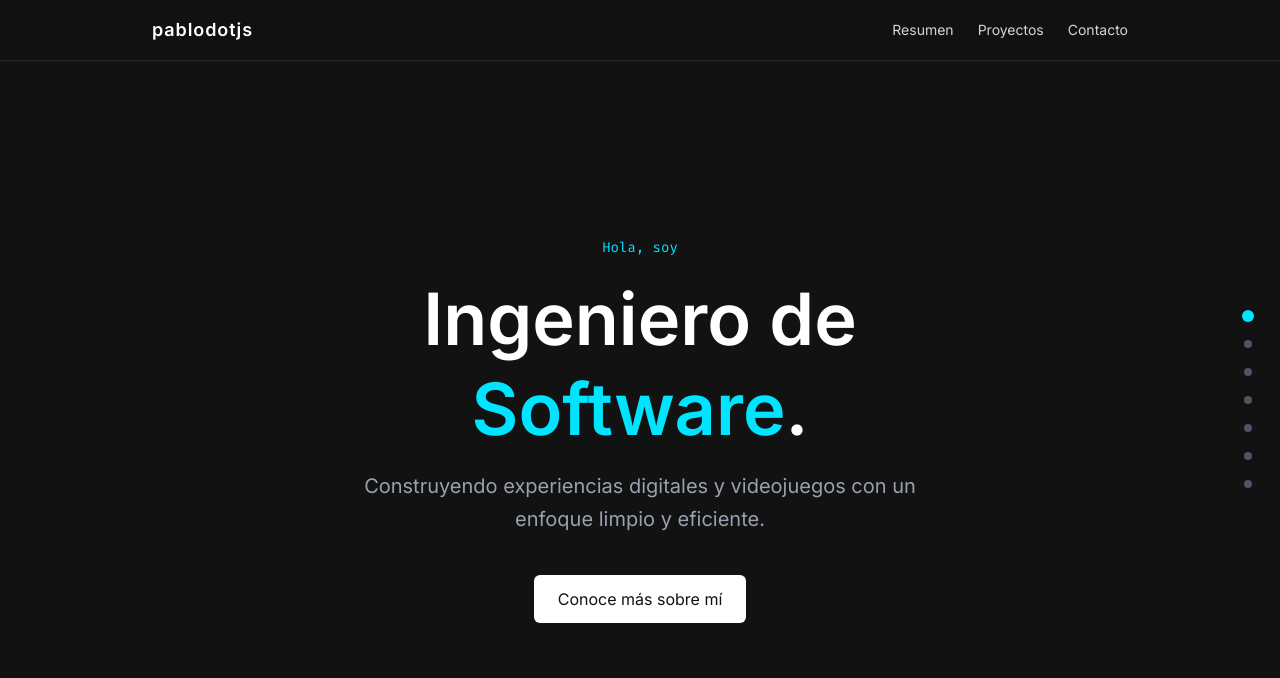
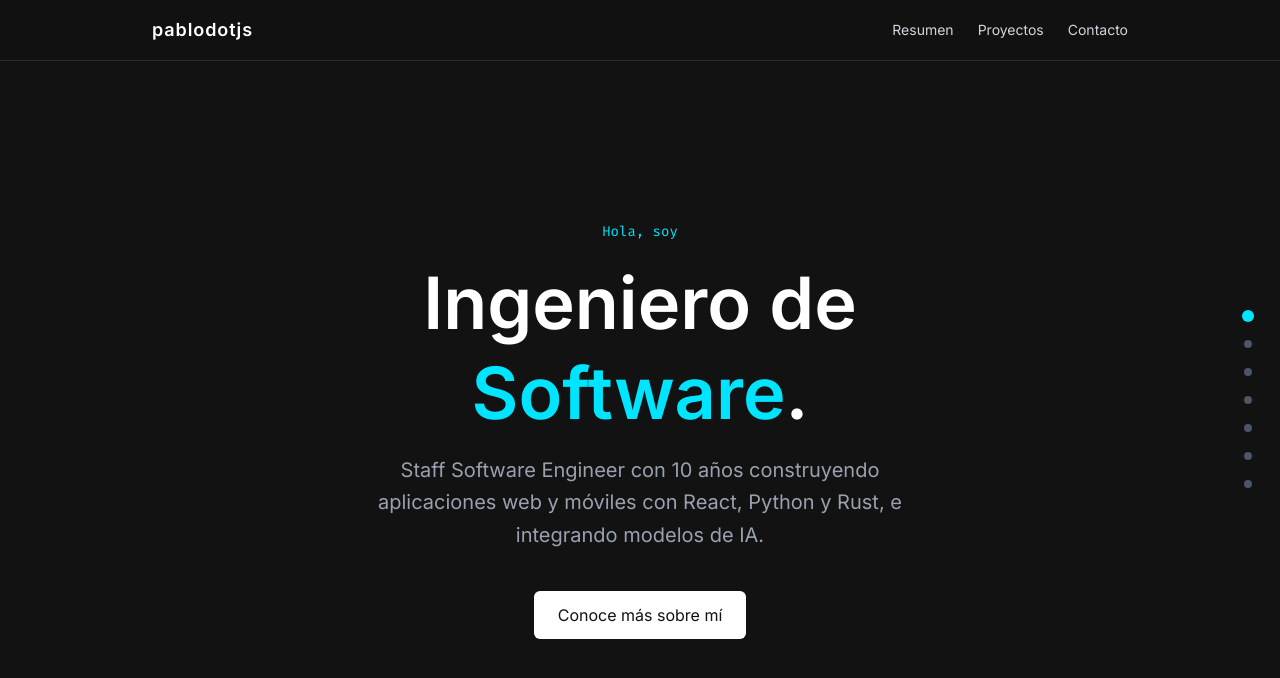
Before and after one commit to Pablodotnet/pablodotjs, a React (Vite) app: page / in a window 1280 px wide. Shown: the top 678 px of the page. Built offline with nearby package versions, Linux system fonts and the light colour scheme.

Commit message:
feat: align hero/title with Staff Engineer and link brand to home
- Update hero subtitle and page <title> to reflect Staff Software Engineer
- Make the pablodotjs nav brand navigate back to the first section

Co-Authored-By: Claude Opus 4.8 <noreply@anthropic.com>

```diff
--- a/index.html
+++ b/index.html
@@ -5,7 +5,7 @@
     <link rel="icon" type="image/svg+xml" href="/vite.svg" />
     <link rel="shortcut icon" href="favicon.ico" />
     <meta name="viewport" content="width=device-width, initial-scale=1.0" />
-    <title>Portafolio | Ingeniero de Software</title>
+    <title>pablodotjs | Staff Software Engineer</title>
     <link href="https://fonts.googleapis.com/css2?family=Fira+Code:wght@400;500&family=Inter:wght@300;400;600&display=swap" rel="stylesheet">
   </head>
   <body>
--- a/src/App.tsx
+++ b/src/App.tsx
@@ -66,7 +66,7 @@ function App() {
     <div className="h-dvh bg-dark-base text-gray-300 font-sans antialiased selection:bg-accent selection:text-dark-base overflow-hidden flex flex-col">
       <nav className="shrink-0 w-full z-50 bg-dark-base/80 backdrop-blur-md border-b border-dark-border">
         <div className="max-w-5xl mx-auto px-6 py-4 flex justify-between items-center">
-          <span className="text-white font-semibold text-lg tracking-wider">pablodotjs</span>
+          <button onClick={() => navigate(0)} className="text-white font-semibold text-lg tracking-wider hover:text-accent transition-colors cursor-pointer">pablodotjs</button>
           <div className="space-x-6 text-sm">
             <button onClick={() => navigate(1)} className="hover:text-accent transition-colors">Resumen</button>
             <button onClick={() => navigate(2)} className="hover:text-accent transition-colors">Proyectos</button>
@@ -94,7 +94,7 @@ function App() {
                 Ingeniero de <span className="text-accent">Software</span>.
               </h1>
               <p className="text-lg md:text-xl text-gray-400 max-w-xl mx-auto mb-10 leading-relaxed">
-                Construyendo experiencias digitales y videojuegos con un enfoque limpio y eficiente.
+                Staff Software Engineer con 10 años construyendo aplicaciones web y móviles con React, Python y Rust, e integrando modelos de IA.
               </p>
               <button onClick={() => navigate(1)} className="bg-white text-dark-base px-6 py-3 rounded-md font-medium hover:bg-accent hover:text-dark-base transition-all duration-300">
                 Conoce más sobre mí
```
